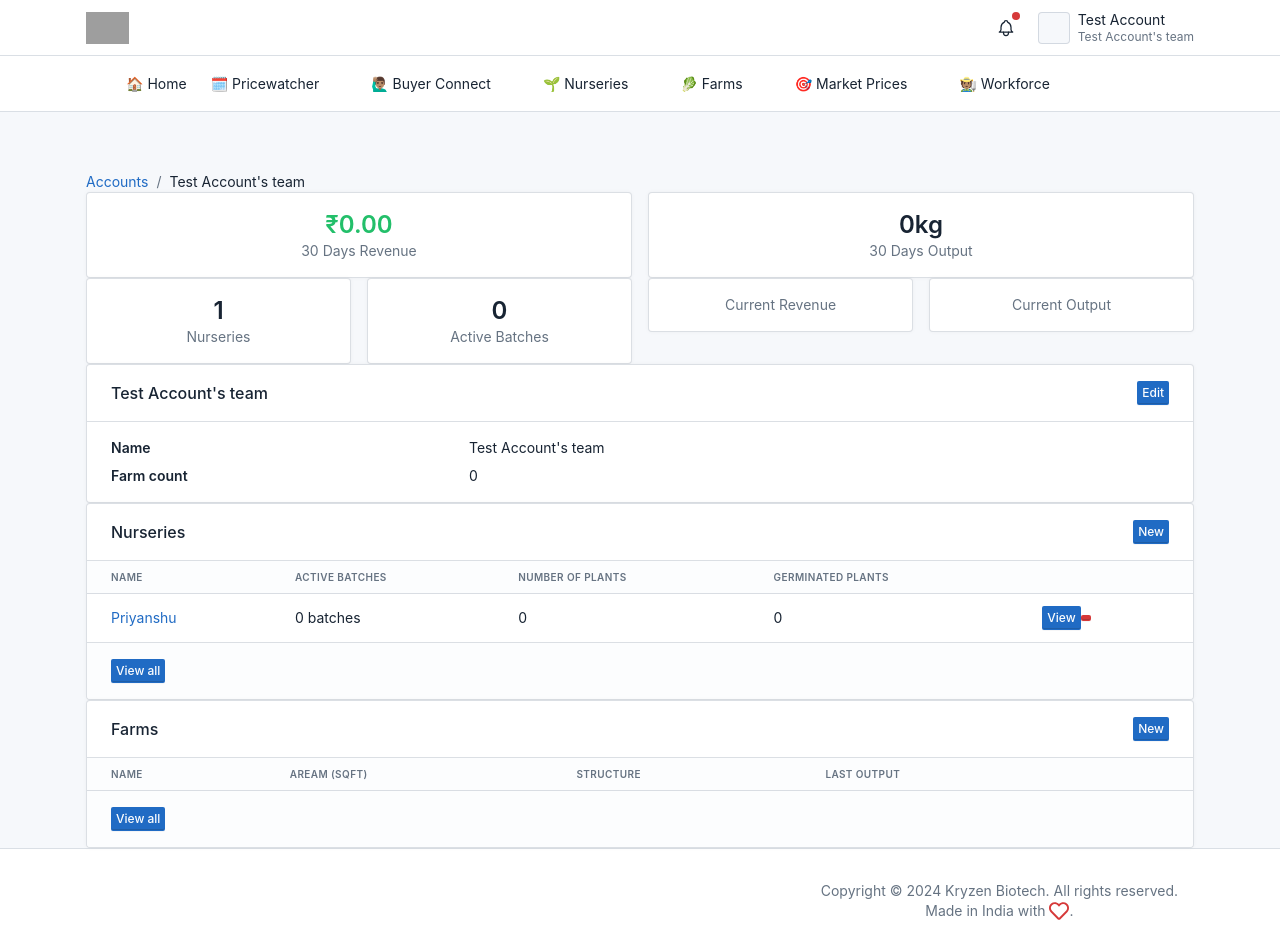
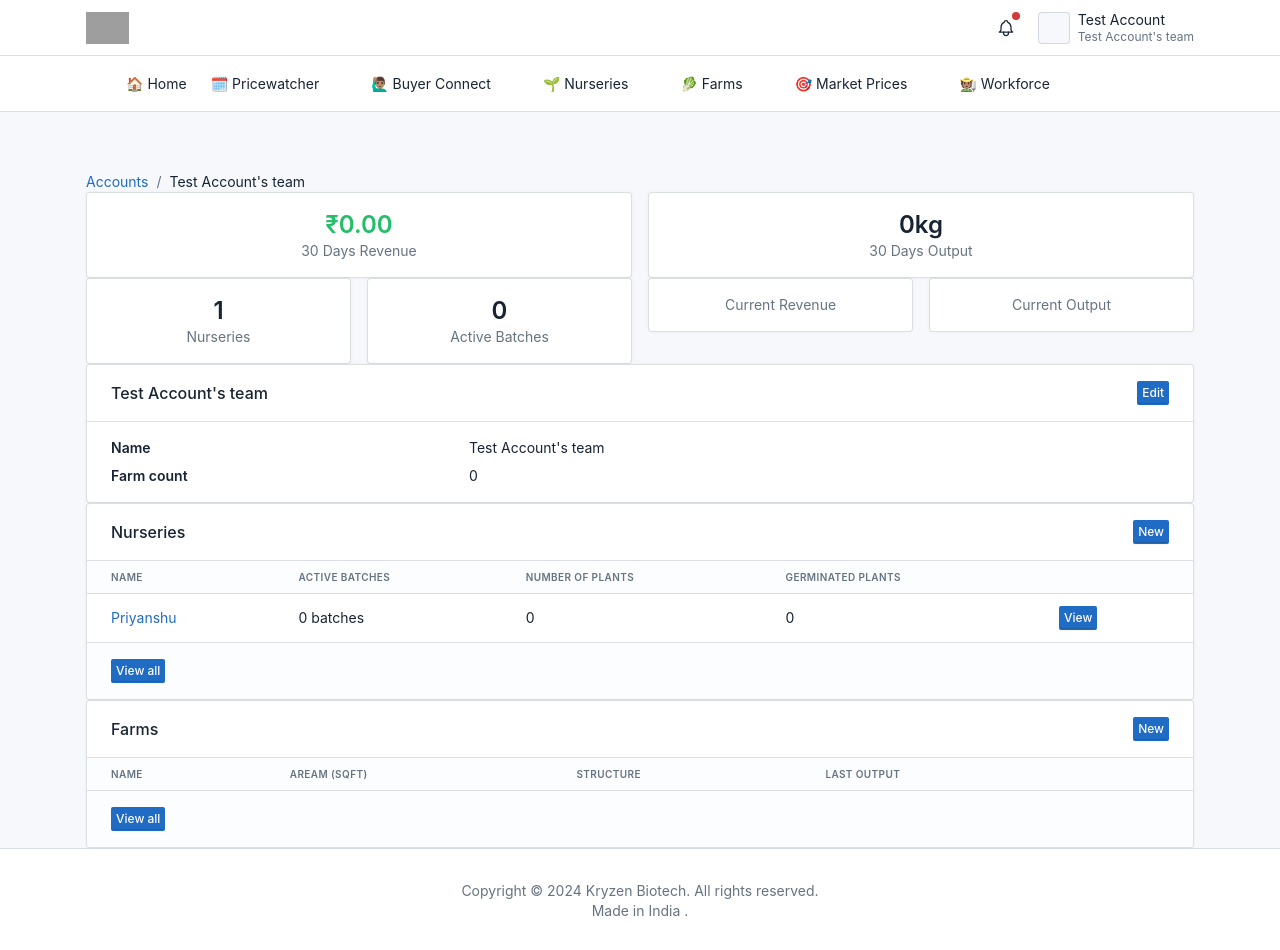
Before and after one commit to PriyanshuSinghh/Kryzen-final, a React (Create React App) app in the folder react-app/: page /home in a window 1280 px wide. Shown: the top 950 px of the page. Built offline with nearby package versions, Linux system fonts and the light colour scheme; grey boxes are pictures that could not be loaded.

Commit message:
icons and css modified

```diff
--- a/react-app/src/components/Footer.jsx
+++ b/react-app/src/components/Footer.jsx
@@ -1,34 +1,17 @@
-import React from 'react'
+import React from "react";
 
 function Footer() {
   return (
     <div>
       <footer className="footer">
         <div className="container">
-            <div className="row align-items-center flex-row-reverse">
-              <div className="col col-auto ml-auto">
-                <div className="row align-items-center"></div>
-              </div>
-              <div className="col col-12 col-lg-auto mt-3 mt-lg-0 text-center">
+          <div className="row align-items-center">
+            <div className="col col-12 text-center">
               <div className="text-center">
                 Copyright © 2024 Kryzen Biotech. All rights reserved.
                 <br />
-                  Made in India with{" "}
-                  <svg
-                    aria-hidden="true"
-                    focusable="false"
-                    data-prefix="far"
-                    data-icon="heart"
-                    className="svg-inline--fa fa-heart fa-w-16 icon text-danger"
-                    role="img"
-                    xmlns="http://www.w3.org/2000/svg"
-                    viewBox="0 0 512 512"
-                  >
-                    <path
-                      fill="currentColor"
-                      d="M458.4 64.3C400.6 15.7 311.3 23 256 79.3 200.7 23 111.4 15.6 53.6 64.3-21.6 127.6-10.6 230.8 43 285.5l175.4 178.7c10 10.2 23.4 15.9 37.6 15.9 14.3 0 27.6-5.6 37.6-15.8L469 285.6c53.5-54.7 64.7-157.9-10.6-221.3zm-23.6 187.5L259.4 430.5c-2.4 2.4-4.4 2.4-6.8 0L77.2 251.8c-36.5-37.2-43.9-107.6 7.3-150.7 38.9-32.7 98.9-27.8 136.5 10.5l35 35.7 35-35.7c37.8-38.5 97.8-43.2 136.5-10.6 51.1 43.1 43.5 113.9 7.3 150.8z"
-                    ></path>
-                  </svg>
+                Made in India
+
                 .
               </div>
             </div>
@@ -36,7 +19,7 @@ function Footer() {
         </div>
       </footer>
     </div>
-  )
+  );
 }
 
-export default Footer
+export default Footer;
--- a/react-app/src/components/NavigationBar.jsx
+++ b/react-app/src/components/NavigationBar.jsx
@@ -183,7 +183,6 @@ export default function NavigationBar() {
                             </div>
                             <div className="col-auto">
                               <a href="/" className="list-group-item-actions">
-                                {/*<!-- Download SVG icon from http://tabler-icons.io/i/star -->*/}
                                 <svg
                                   xmlns="http://www.w3.org/2000/svg"
                                   className="icon text-muted"
--- a/react-app/src/components/home.jsx
+++ b/react-app/src/components/home.jsx
@@ -4,18 +4,16 @@ import Footer from "./footer";
 
 export default function Home() {
   return (
-
     <>
-
-
       <div>
-        <NavigationBar/>
+        <NavigationBar />
       </div>
       <div className="container">
-
         <nav aria-label="breadcrumb">
           <ol className="breadcrumb">
-    <li className="breadcrumb-item"><a href="/p/a">Accounts</a></li>
+            <li className="breadcrumb-item">
+              <a href="/p/a">Accounts</a>
+            </li>
             <li className="breadcrumb-item">Test Account's team</li>
           </ol>
         </nav>
@@ -24,7 +22,9 @@ export default function Home() {
           <div className="col-6 col-sm-4 col-lg-6">
             <div className="card">
               <div className="card-body p-3 text-center">
-        <div className="h1 m-0" style={{ color: '#23bf6a' }}>₹0.00</div>
+                <div className="h1 m-0" style={{ color: "#23bf6a" }}>
+                  ₹0.00
+                </div>
                 <div className="text-muted">30 Days Revenue</div>
               </div>
             </div>
@@ -81,7 +81,9 @@ export default function Home() {
                 <h3 className="card-title">Test Account's team</h3>
                 <div className="card-options">
                   <div className="btn-list">
-            <a className="btn btn-primary btn-sm" href="/p/a/1509/edit">Edit</a>
+                    <a className="btn btn-primary btn-sm" href="/p/a/1509/edit">
+                      Edit
+                    </a>
                   </div>
                 </div>
               </div>
@@ -104,7 +106,12 @@ export default function Home() {
                 <h3 className="card-title">Nurseries</h3>
                 <div className="card-options">
                   <div className="btn-list">
-            <a className="btn btn-primary btn-sm" href="/p/a/1509/nurseries/new">New</a>
+                    <a
+                      className="btn btn-primary btn-sm"
+                      href="/p/a/1509/nurseries/new"
+                    >
+                      New
+                    </a>
                   </div>
                 </div>
               </div>
@@ -124,18 +131,17 @@ export default function Home() {
                       <td>
                         <a href="/p/a/1509/nurseries/2403">Priyanshu</a>
                       </td>
-              <td>
-                0 batches
-              </td>
-              <td>
-                0
-              </td>
-              <td>
-                0
-              </td>
+                      <td>0 batches</td>
+                      <td>0</td>
+                      <td>0</td>
                       <td className="text-right">
-                <a className="btn btn-primary btn-sm" href="/p/a/1509/nurseries/2403">View</a>
-                <a className="btn btn-danger btn-sm" data-confirm="Delete shubham?" rel="nofollow" data-method="delete" href="/p/a/1509/nurseries/2403"><i className="fe fe-trash"></i></a>
+                        <a
+                          className="btn btn-primary btn-sm"
+                          href="/p/a/1509/nurseries/2403"
+                        >
+                          View
+                        </a>
+
                       </td>
                     </tr>
                   </tbody>
@@ -143,12 +149,16 @@ export default function Home() {
               </div>
               <div className="card-footer text-right">
                 <div className="row">
-          <div className="col-12">
-          </div>
+                  <div className="col-12"></div>
                 </div>
                 <div className="row">
                   <div className="col-12">
-            <a className="btn btn-primary btn-sm" href="/p/a/1509/nurseries">View all</a>
+                    <a
+                      className="btn btn-primary btn-sm"
+                      href="/p/a/1509/nurseries"
+                    >
+                      View all
+                    </a>
                   </div>
                 </div>
               </div>
@@ -163,7 +173,12 @@ export default function Home() {
                 <h3 className="card-title">Farms</h3>
                 <div className="card-options">
                   <div className="btn-list">
-            <a className="btn btn-primary btn-sm" href="/p/a/1509/farms/new">New</a>
+                    <a
+                      className="btn btn-primary btn-sm"
+                      href="/p/a/1509/farms/new"
+                    >
+                      New
+                    </a>
                   </div>
                 </div>
               </div>
@@ -179,31 +194,32 @@ export default function Home() {
                     </tr>
                   </thead>
                   <tbody>
+
                   </tbody>
                 </table>
               </div>
               <div className="card-footer text-right">
                 <div className="row">
-          <div className="col-12">
-          </div>
+                  <div className="col-12"></div>
                 </div>
                 <div className="row">
                   <div className="col-12">
-            <a className="btn btn-primary btn-sm" href="/p/a/1509/farms">View all</a>
+                    <a
+                      className="btn btn-primary btn-sm"
+                      href="/p/a/1509/farms"
+                    >
+                      View all
+                    </a>
                   </div>
                 </div>
               </div>
             </div>
           </div>
         </div>
-
       </div>
       <div>
-          <Footer/>
+        <Footer />
       </div>
-
     </>
-
-
   );
-};
+}
--- a/react-app/src/components/layout.jsx
+++ b/react-app/src/components/layout.jsx
@@ -120,7 +120,7 @@ function Layout() {
                   <tbody>
                     <tr>
                       <td>
-                        <a href="/p/a/1509/nurseries/2403">shubham</a>
+                        <a href="/p/a/1509/nurseries/2403">Priyanshu</a>
                       </td>
                       <td>
                         0 batches
--- a/react-app/src/vegetables/broccoli.jsx
+++ b/react-app/src/vegetables/broccoli.jsx
@@ -1,45 +1,33 @@
 import React, { useState, useEffect } from "react";
-import LineChart from "../components/chart"; // Assuming this is a custom component for rendering a line chart
+import LineChart from "../components/chart";
 import axios from "axios";
 import NavigationBar from "../components/NavigationBar";
 import Footer from "../components/footer";
 
 export default function Broccoli() {
-  // State to hold broccoli data
   const [broccoliData, setBroccoliData] = useState([]);
 
   useEffect(() => {
-    // Function to fetch broccoli data
     const fetchBroccoliData = async () => {
       try {
-        // Fetch data from server
         const response = await axios.get(
           "http://localhost:4000/api/broccolidata"
         );
-        // Check if request was successful
         if (response.status !== 200) {
           throw new Error("Failed to fetch broccoli data");
         }
-        // Set broccoli data to state
         setBroccoliData(response.data);
       } catch (error) {
-        // Log error if request fails
         console.error("Error fetching broccoli data:", error.message);
       }
     };
 
-    // Call fetchBroccoliData function
     fetchBroccoliData();
-  }, []); // Empty dependency array ensures useEffect runs only once, similar to componentDidMount
-
-  // Render the component
+  }, []);
   return (
-
     <div className="page-wrapper">
-
-
       <div>
-        <NavigationBar/>
+        <NavigationBar />
       </div>
       {/* Page header */}
       <div className="page-header d-print-none">
@@ -86,7 +74,9 @@ export default function Broccoli() {
                       </span>
                     </div>
                     <div className="col">
-                  <div className="font-weight-medium">₹52.00 Today Retail</div>
+                      <div className="font-weight-medium">
+                        ₹52.00 Today Retail
+                      </div>
                       <div className="text-secondary">Online</div>
                     </div>
                   </div>
@@ -200,7 +190,6 @@ export default function Broccoli() {
             </div>
           </div>
         </div>
-      {/* Render the LineChart component */}
         <LineChart />
 
         {/* Page body */}
@@ -221,7 +210,6 @@ export default function Broccoli() {
                         </tr>
                       </thead>
                       <tbody>
-                      {/* Map over broccoliData and generate table rows */}
                         {broccoliData.map((item, index) => (
                           <tr key={index}>
                             <td>{item.date}</td>
@@ -240,7 +228,7 @@ export default function Broccoli() {
         </div>
 
         <div>
-      <Footer/>
+          <Footer />
         </div>
       </div>
     </div>
```
Also changed, not shown: react-app/src/App.js (+11 -11 lines), react-app/src/components/chart.jsx (+33 -27 lines), react-app/src/components/table.jsx (+12 -13 lines), react-app/src/vegetables/italianBassil.jsx (+5 -8 lines), 1 other file (tests, documents, lock files or other folders). Lines whose indentation alone changed are shown as unchanged.
